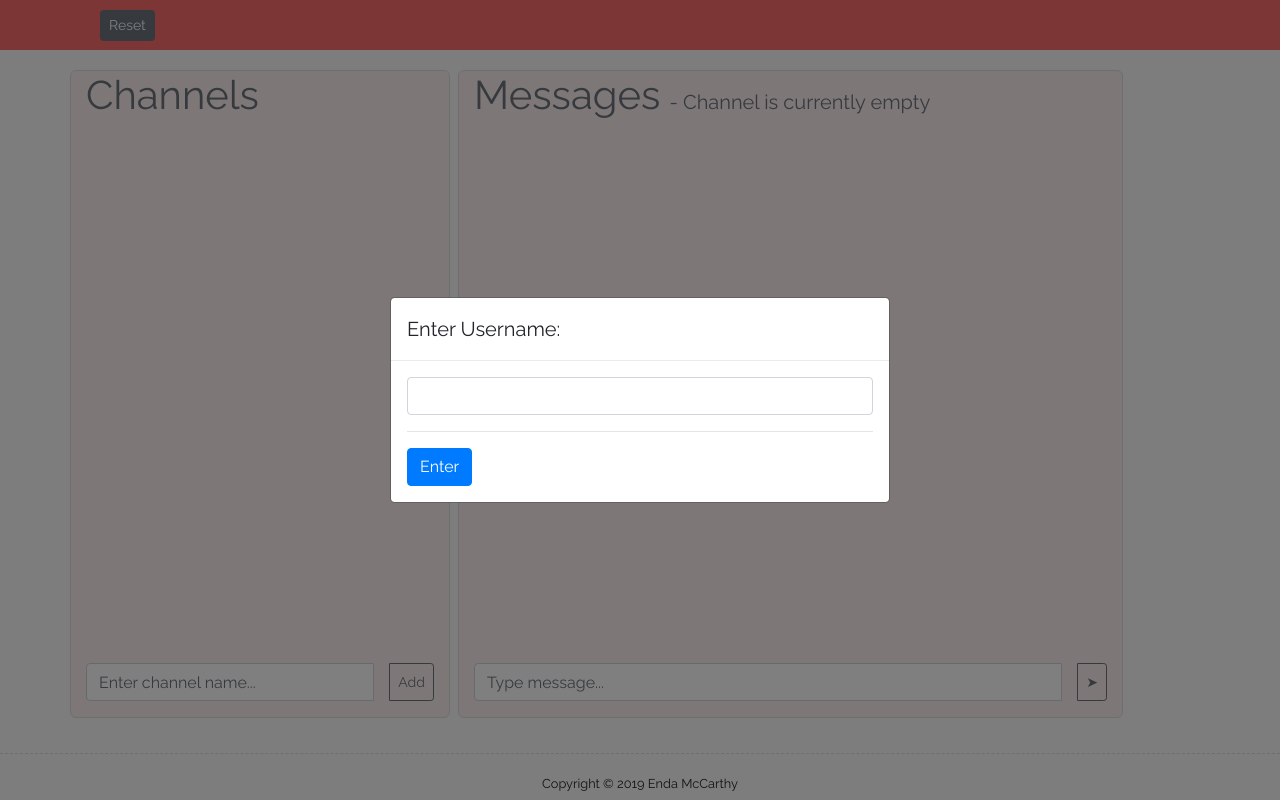
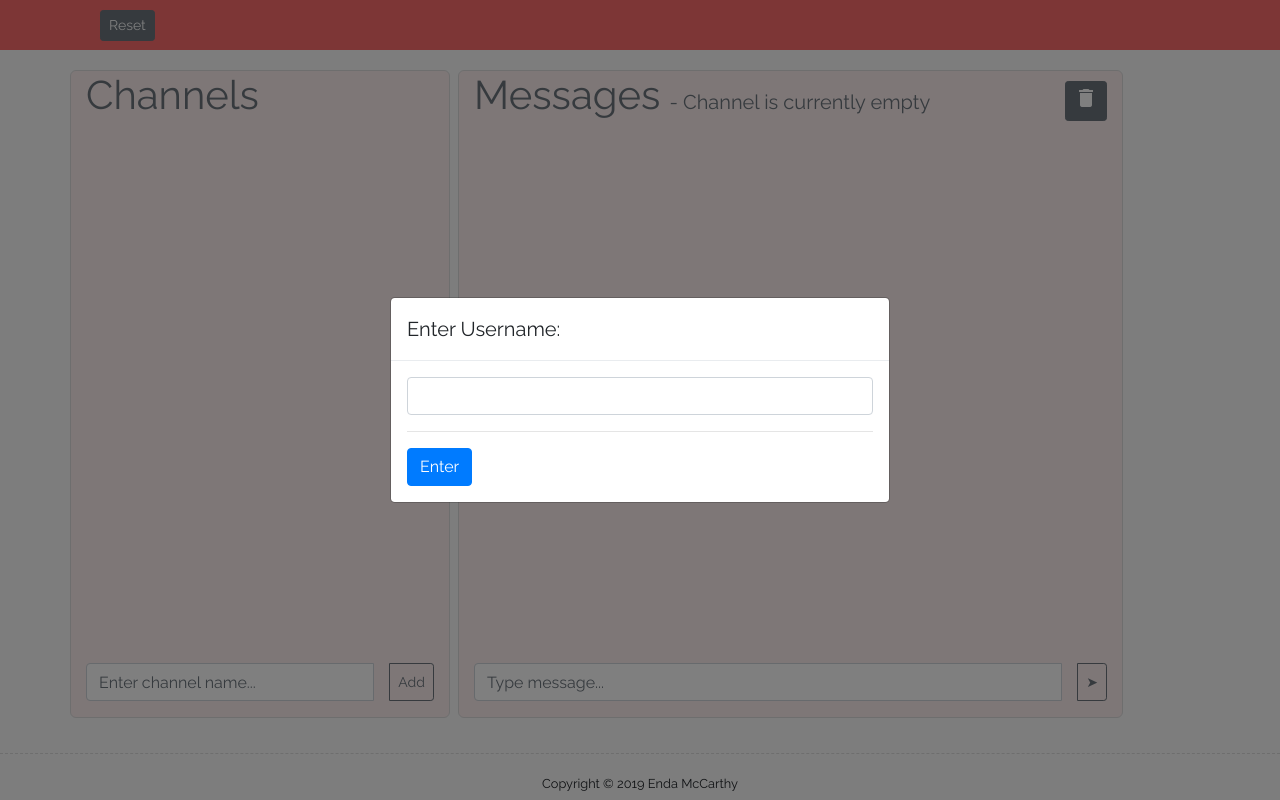
Before and after one commit to endamccarthy/Project2-Flack, a Flask app: page / in a window 1280 px wide. Run offline with Flask 2, Linux system fonts and the light colour scheme; some libraries are stand-ins or nearby versions.

Commit message:
working on deleting channels if created by self

```diff
--- a/application.py
+++ b/application.py
@@ -12,7 +12,7 @@ socketio = SocketIO(app)
 
 # server side memory (deque ensures only 100 most recent messages are saved, the rest will be popped off)
 USERS = {}
-CHANNELS = {"Public": deque([], maxlen=100)}
+CHANNELS = {"Public": {"messages": deque([], maxlen=100), "username": "default"}}
 
 
 @app.route("/")
@@ -29,9 +29,6 @@ def connection():
 @socketio.on('userdata')
 def user_data(data):
     if 'username' in data:
-        if data['username'] in USERS:
-                print("test1")
-                print(USERS)
         USERS[data['username']] = request.sid
 
 
@@ -41,7 +38,9 @@ def new_channel(data):
     if data['name'] in CHANNELS:
         return False
     else:
-        CHANNELS[data['name']] = deque(maxlen=100)
+        CHANNELS[data['name']] = {}
+        CHANNELS[data['name']]['messages'] = deque(maxlen=100)
+        CHANNELS[data['name']]['username'] = data['username']
         emit('new channel', {"name": data['name']}, broadcast=True)
 
 
@@ -50,7 +49,7 @@ def new_channel(data):
 def new_message(data):
     if 'channel' in data:
         data['created_at'] = int(time.time())
-        CHANNELS[data['channel']].append(data)
+        CHANNELS[data['channel']]['messages'].append(data)
         emit('message', data, broadcast=True)
 
 
@@ -64,7 +63,7 @@ def get_channels():
 @socketio.on('get messages')
 def get_messages(data):
     if 'name' in data:
-        emit('messages', list(CHANNELS[data['name']]))
+        emit('messages', list(CHANNELS[data['name']]['messages']))
 
 
 # DELETE....
--- a/static/index.js
+++ b/static/index.js
@@ -93,6 +93,7 @@ const setup = socket => {
     let channel_name_input = document.querySelector("#channel-name");
     let message_form = document.querySelector("#message-form");
     let message_input = document.querySelector("#message-text");
+    let username = localStorage.getItem("username");
 
     // when new channel is added....
     channel_form.addEventListener("submit", e => {
@@ -104,7 +105,7 @@ const setup = socket => {
             console.log("no name");
             return;
         }
-        socket.emit("new channel", { name });
+        socket.emit("new channel", { name, username });
         channel_name_input.value = "";
     });
 
@@ -125,7 +126,7 @@ const setup = socket => {
         }
         document.querySelector('#no-messages').style.display = "none";
         socket.emit("new message", {
-            message, channel, username: localStorage.getItem("username")
+            message, channel, username: username
         });
         message_input.value = "";
     });
--- a/static/style.css
+++ b/static/style.css
@@ -100,4 +100,9 @@ h1 {
   display: inline;
 }
 
+#delete-channel {
+  float: right;
+  margin-top: 10px;
+}
+
 /*# sourceMappingURL=style.css.map */
--- a/static/style.scss
+++ b/static/style.scss
@@ -108,3 +108,8 @@ h1 {
 .temp {
     display: inline;
 }
+
+#delete-channel {
+    float: right;
+    margin-top: 10px;
+}
--- a/templates/index.html
+++ b/templates/index.html
@@ -9,6 +9,7 @@
 
         <!-- CSS -->
         <link rel="stylesheet" href="https://stackpath.bootstrapcdn.com/bootstrap/4.1.0/css/bootstrap.min.css" integrity="sha384-9gVQ4dYFwwWSjIDZnLEWnxCjeSWFphJiwGPXr1jddIhOegiu1FwO5qRGvFXOdJZ4" crossorigin="anonymous">
+        <link rel="stylesheet" href="https://fonts.googleapis.com/icon?family=Material+Icons">
         <link rel="stylesheet" type="text/css" href="{{ url_for('static', filename='style.css') }}">
 
         <!--  JS -->
@@ -44,6 +45,7 @@
                 <div class="col-lg-7 content-section">
                     <h1 id="channel-label" class="text-muted">Messages</h1>
                     <h5 id="no-messages" class="temp text-muted">&nbsp;- Channel is currently empty</h5>
+                    <button id="delete-channel" class="btn btn-sm btn-secondary" title="Delete Channel" type="button"><i class="material-icons">delete</i></button>
                     <ul id="message-list" class="list-group mt-2"></ul>
                     <form id="message-form" class="mt-3 mb-3">
                         <div class="input-group">
```
Also changed, not shown: 1 other file.
